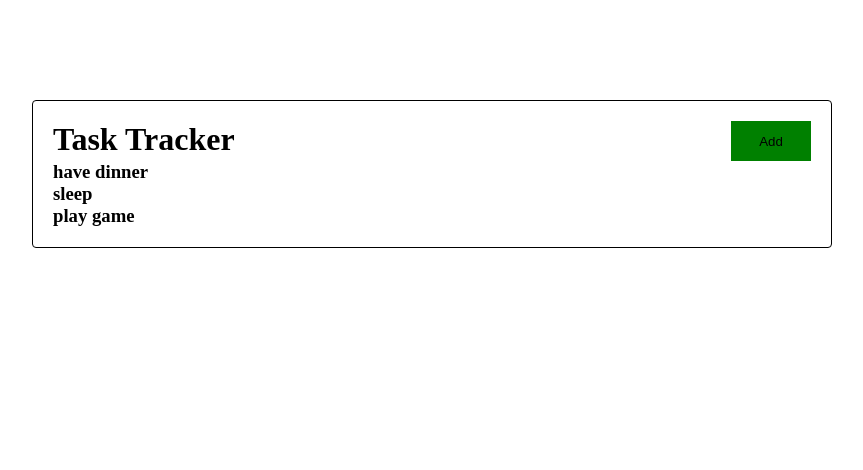
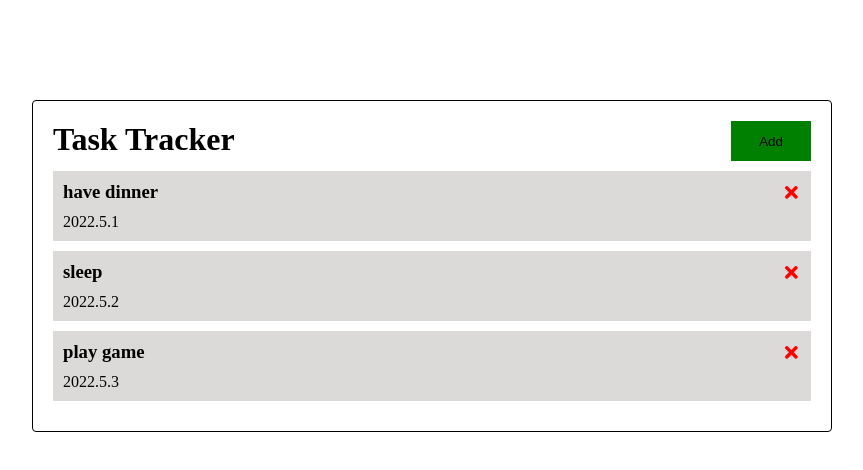
Before and after one commit to Knight174/react-crash-todolist, a React (Create React App) app: page / in a window 1280 px wide. Shown: the top 470 px of the page, without its empty margins (208-1071 px from the left). Built offline with nearby package versions, Linux system fonts and the light colour scheme; the HTML template or start-up script is replaced by a standard one.

Commit message:
Task组件, react-icons组件库添加

```diff
--- a/package.json
+++ b/package.json
@@ -8,6 +8,7 @@
     "@testing-library/user-event": "^13.5.0",
     "react": "^18.1.0",
     "react-dom": "^18.1.0",
+    "react-icons": "^4.3.1",
     "react-scripts": "5.0.1",
     "web-vitals": "^2.1.4"
   },
--- a/src/App.js
+++ b/src/App.js
@@ -24,6 +24,11 @@ function App() {
     }
   ]);
 
+  // delete task
+  const deleteTask = (id) => {
+    console.log('delete', id)
+  }
+
   return (
     <div className="container">
       <Header />
--- /dev/null
+++ b/src/components/Task.js
@@ -0,0 +1,21 @@
+import PropTypes from 'prop-types'
+import { FaTimes } from 'react-icons/fa';
+
+const handleClick = () => {
+  console.log('delete item')
+}
+
+const Task = ({ task }) => {
+  return (
+    <div className="task">
+      <h3>{task.text} <FaTimes color='red' style={{ cursor: 'pointer' }} /></h3>
+      <span>{task.day}</span>
+    </div>
+  )
+}
+
+Task.propTypes = {
+  task: PropTypes.object
+}
+
+export default Task
--- a/src/components/Tasks.js
+++ b/src/components/Tasks.js
@@ -1,10 +1,16 @@
+import Task from './Task'
+import PropTypes from 'prop-types'
+
 const Tasks = ({ tasks }) => {
   return (
-
     <>
-      {tasks.map((task) => (<h3 key={task.id}>{task.text}</h3>))}
+      {tasks.map((task) => (<Task key={task.id} task={task} />))}
     </>
   )
 }
 
+Tasks.propTypes = {
+  tasks: PropTypes.array
+}
+
 export default Tasks;
--- a/src/index.css
+++ b/src/index.css
@@ -11,9 +11,16 @@
   padding: 20px;
   border: 1px solid #000;
   border-radius: 4px;
+  transition: 200ms;
 }
 
-.header {
+.container:hover {
+  box-shadow: 3px 3px 3px #123;
+}
+
+/* Header start */
+
+.container .header {
   display: flex;
   justify-content: space-between;
   height: 40px;
@@ -26,3 +33,19 @@
   background-color: red;
   cursor: pointer;
 }
+
+/* Header end */
+
+/* Tasks start */
+.task {
+  margin: 10px 0;
+  padding: 10px;
+  background-color: #aca9a76e;
+}
+
+.task h3 {
+  display: flex;
+  justify-content: space-between;
+  align-items: center;
+  margin-bottom: 10px;
+}
```
Also changed, not shown: 1 other file (tests, documents, lock files or other folders).
